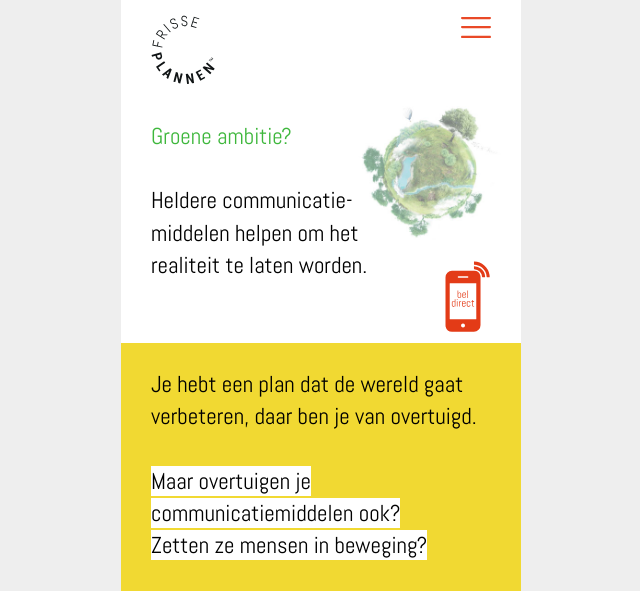
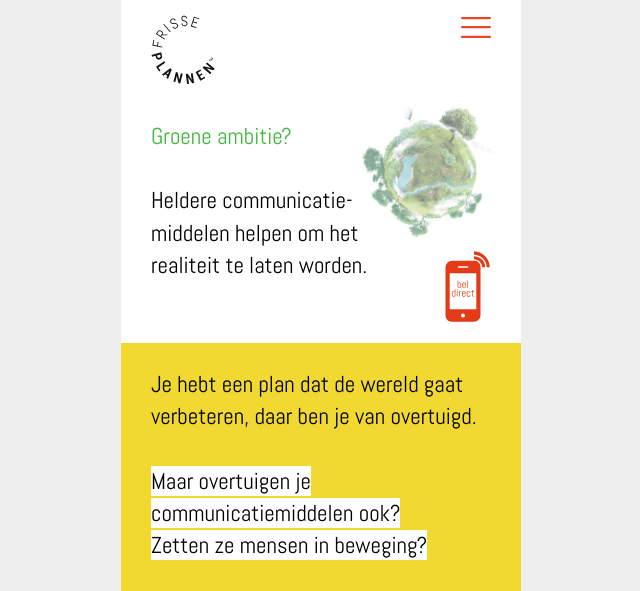
Before and after one commit to jhvanderschee/carli_d, a Jekyll site: the page built from index.md, in a window 1280 px wide. Shown: the top 591 px of the page, without its empty margins (319-959 px from the left). Built offline with Jekyll 4.4.1, drawn with Linux system fonts in a browser that asks for light colours; grey boxes are pictures that could not be loaded.

Commit message:
Update home.html

```diff
--- a/_layouts/home.html
+++ b/_layouts/home.html
@@ -8,7 +8,7 @@
         realiteit te laten worden.<br /><br />
     </div>
     <div class="img" style="right: 20px; width: 150px; bottom: 100px; z-index: 1;"><img src="/img/world.jpg" /></div>
-    <div class="img smaller" style="text-align: center; color: #E94927; right: 30px; width: 50px; bottom: 10px; cursor: pointer; z-index: 2;" onclick="window.open('tel:0031647218000');"><img src="/img/phone.svg" /></div>
+    <div class="img smaller" style="text-align: center; color: #E94927; right: 30px; width: 50px; bottom: 20px; cursor: pointer; z-index: 2;" onclick="window.open('tel:0031647218000');"><img src="/img/phone.svg" /></div>
 </div>
 
 <div class="section yellow">
```
